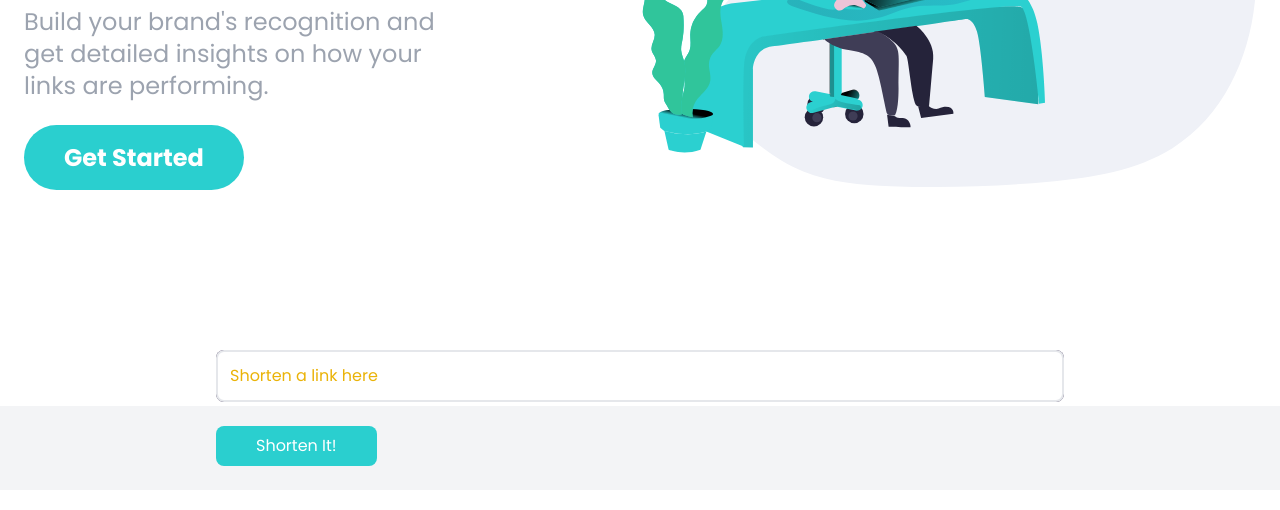
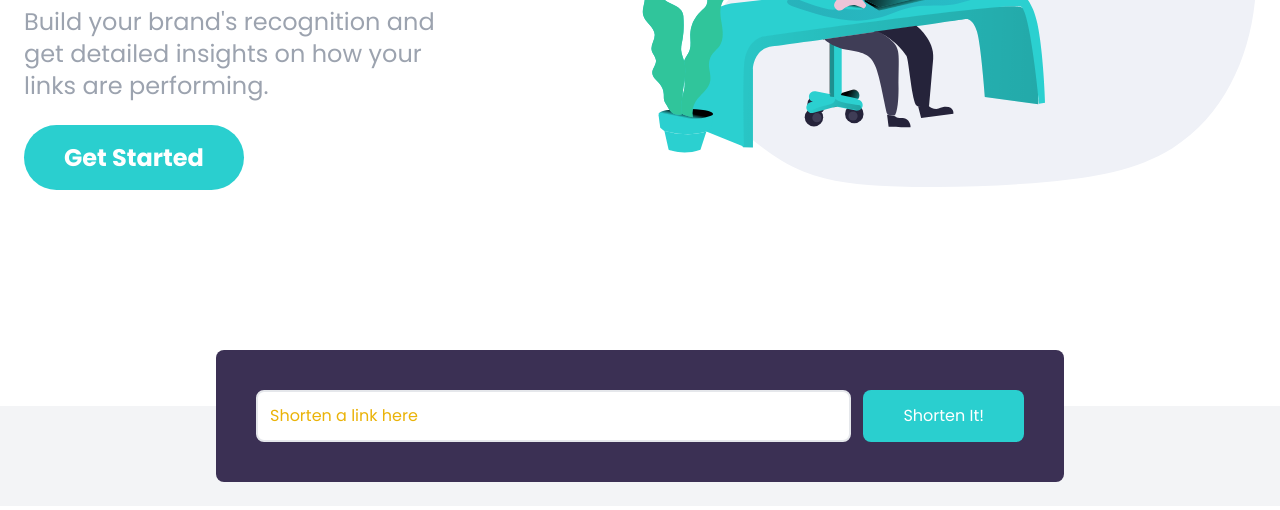
Before and after one commit to behrouz2115/shortly, a website: page src/index.html in a window 1280 px wide. Shown: the part 290-800 px from the top of the page. Drawn offline with Linux system fonts and the light colour scheme.

Commit message:
small change

```diff
--- a/src/index.html
+++ b/src/index.html
@@ -67,13 +67,15 @@
         <!-- shorten container -->
         <div class="max-w-4xl mx-auto p-6 space-y-6">
             <!-- form -->
-            <form id="link-form" class="relative flex flex-col w-full  -mt-20 space-y-4 bg-darkViolet rounded-lg md:flex-row md:space-y-0 md:space-x-3">
+            <form id="link-form" class="relative flex flex-col w-full p-10  -mt-20 space-y-4 bg-darkViolet rounded-lg md:flex-row md:space-y-0 md:space-x-3">
                 <input type="text" placeholder="Shorten a link here" id="link-input" class="flex-1 p-3 border-2 rounded-lg placeholder-yellow-500 focus:outline-none">
+                <button class="bg-cyan text-white px-10 py-3 rounded-lg hover:bg-cyanLight focus:outline-none md:py-2">
+                    Shorten It!
+                </button>
+                <!-- error message -->
+                <div id="err-msg" class="absolute left-7 bottom-3 text-red text-sm italic ">
+                </div>
             </form>
-            <button class="bg-cyan text-white px-10 py-3 rounded-lg hover:bg-cyanLight focus:outline-none md:py-2">
-                Shorten It!
-            </button>
-            <!-- error message -->
         </div>
     </section>
 </body>
```
Also changed, not shown: dist/output.css.
